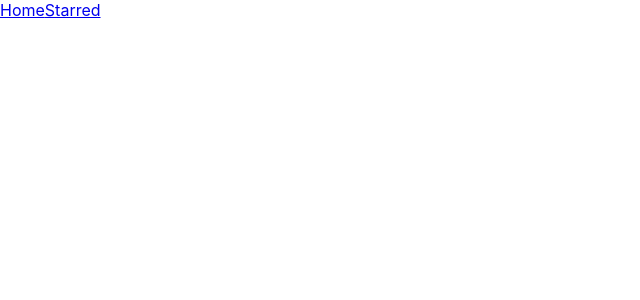
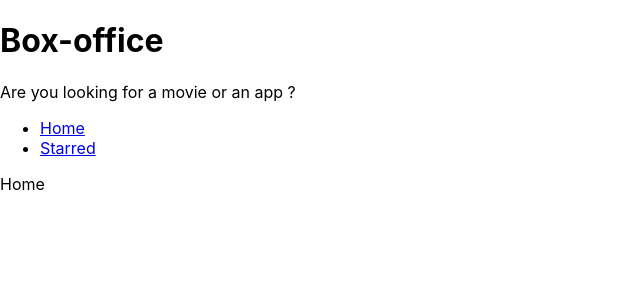
Before and after one commit to ByteCodeSculptorPro/box-office, a React (Create React App) app: page / in a window 1280 px wide. Shown: the top 300 px of the page, without its empty margins (0-640 px from the left). Built offline with nearby package versions, Linux system fonts and the light colour scheme.

Commit message:
Added navigation and shared layout for Home and Starred pages

```diff
--- a/src/App.jsx
+++ b/src/App.jsx
@@ -1,13 +1,17 @@
 import { BrowserRouter, Routes, Route } from 'react-router-dom';
 import Home from './pages/Home';
 import Starred from './pages/Starred';
+import MainLayout from './Components/MainLayout';
 function App() {
   return (
     <div className="App">
       <BrowserRouter>
         <Routes>
-          <Route path="/" element={<Home />} />
-          <Route path="/starred" element={<Starred />} />
+          <Route element={<MainLayout />}>
+            <Route path="/" element={<Home />} />
+            <Route path="/starred" element={<Starred />} />
+          </Route>
+
           <Route path="*" element={<div>Not found</div>} />
 
           {/* <Route path="/" element={<App />}>
--- /dev/null
+++ b/src/Components/AppTitle.jsx
@@ -0,0 +1,11 @@
+export default function AppTitle({
+  title = 'Box-office',
+  subtitle = 'Are you looking for a movie or an app ?',
+}) {
+  return (
+    <div>
+      <h1>{title}</h1>
+      <p>{subtitle}</p>
+    </div>
+  );
+}
--- /dev/null
+++ b/src/Components/MainLayout.jsx
@@ -0,0 +1,13 @@
+import { Outlet } from 'react-router-dom';
+import Navs from './Navs';
+import AppTitle from './AppTitle';
+
+export default function MainLayout() {
+  return (
+    <div>
+      <AppTitle />
+      <Navs />
+      <Outlet />
+    </div>
+  );
+}
--- /dev/null
+++ b/src/Components/Navs.jsx
@@ -0,0 +1,21 @@
+import { Link } from 'react-router-dom';
+export default function Navs() {
+  const LINKS = [
+    { text: 'Home', to: '/' },
+    {
+      text: 'Starred',
+      to: '/starred',
+    },
+  ];
+  return (
+    <nav className="nav-wrapper">
+      <ul className="nav-links">
+        {LINKS.map(item => (
+          <li key={item.to}>
+            <Link to={item.to}>{item.text}</Link>
+          </li>
+        ))}
+      </ul>
+    </nav>
+  );
+}
--- a/src/pages/Home.jsx
+++ b/src/pages/Home.jsx
@@ -1,9 +1,3 @@
-import { Link } from 'react-router-dom';
 export default function Home() {
-  return (
-    <div>
-      <Link to="/">Home</Link>
-      <Link to="/starred">Starred</Link>
-    </div>
-  );
+  return <div>Home</div>;
 }
```
